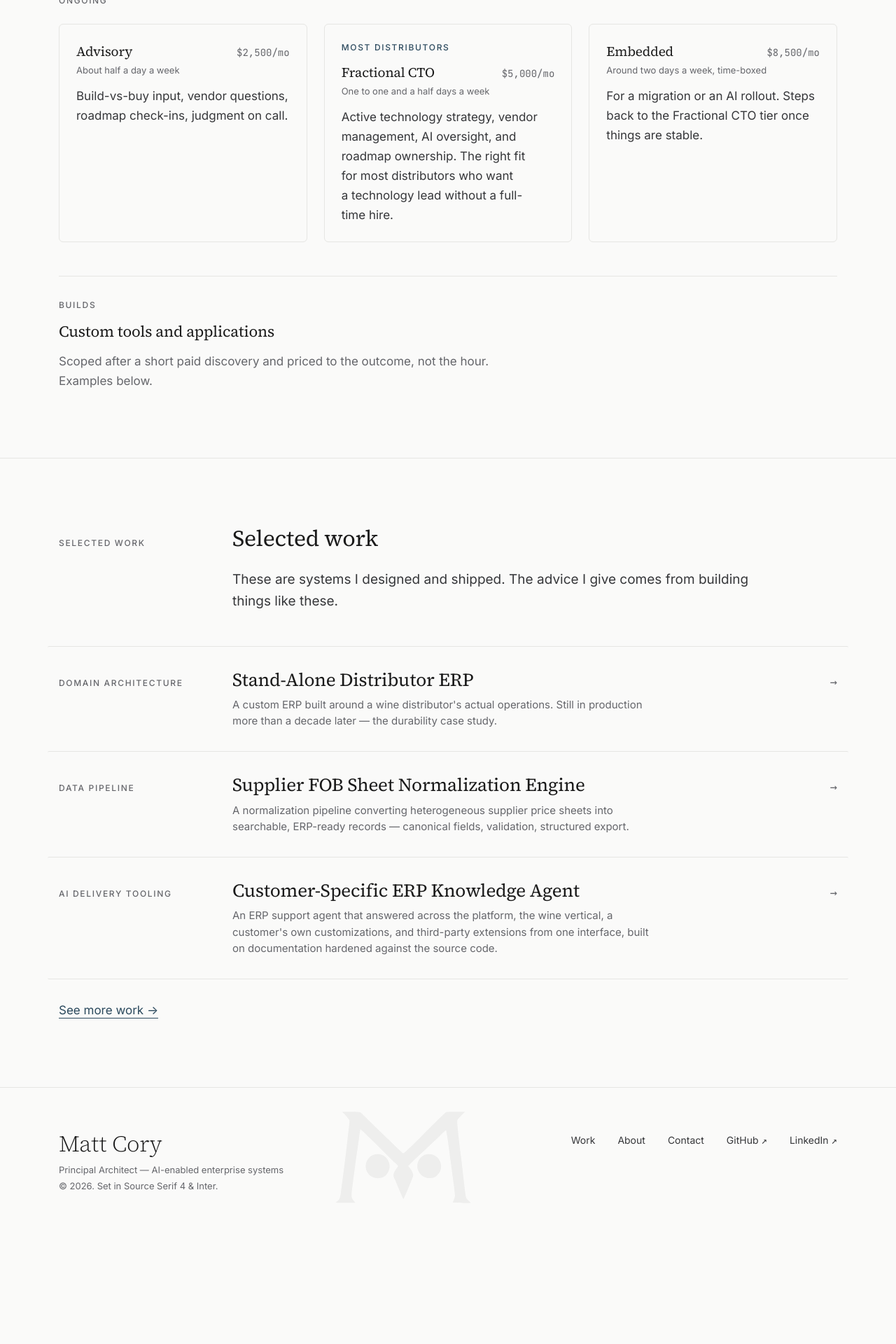
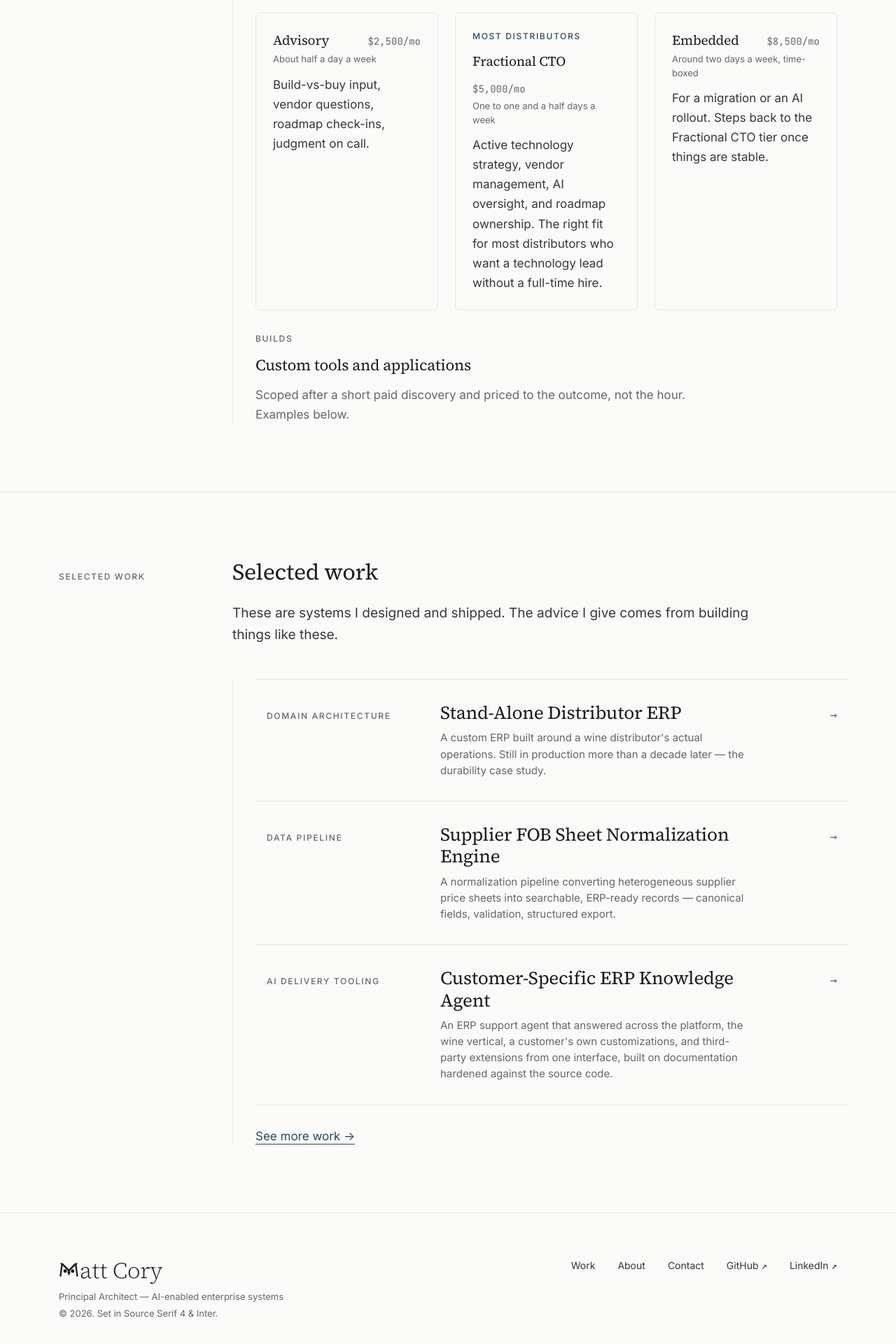
Before and after one commit to mattcory6000/beveragedata-site, a Next.js app: page / in a window 1280 px wide. Shown: the part 2088-4008 px from the top of the page at 70% size. Before the commit the page ends 3841 px from the top, so only its background shows below. Built offline with nearby package versions, Linux system fonts and the light colour scheme.

Commit message:
feat: restructure layout for Services and Footer sections with new grid system

```diff
--- a/app/page.tsx
+++ b/app/page.tsx
@@ -78,17 +78,28 @@ export default function HomePage() {
 
       <section className="section">
         <div className="container">
-          <div className="section-head">
+          <div className="section-body-grid">
+            {/* Left rail */}
             <div className="eyebrow">Selected work</div>
+
+            {/* Content column */}
             <div>
               <h2 className="section-title">Selected work</h2>
               <p className="lede" style={{ marginTop: 24 }}>
                 These are systems I designed and shipped. The advice I give comes from building
                 things like these.
               </p>
-            </div>
-          </div>
-          <div className="work-list">
+
+              {/* Bracketed group: left rule ties the rows to "Selected work" */}
+              <div
+                style={{
+                  marginTop: "var(--s-7)",
+                  borderLeft: "1px solid var(--rule)",
+                  paddingLeft: "var(--s-6)"
+                }}
+              >
+                {/* Offset the work-row's negative left margin so rows don't cross the rule */}
+                <div className="work-list" style={{ marginLeft: "var(--s-4)" }}>
                   {featuredCaseStudies.map((caseStudy) => (
                     <WorkRow
                       key={caseStudy.slug}
@@ -105,6 +116,9 @@ export default function HomePage() {
                   </Link>
                 </div>
               </div>
+            </div>
+          </div>
+        </div>
       </section>
     </>
   );
--- a/components/Footer.tsx
+++ b/components/Footer.tsx
@@ -8,10 +8,40 @@ export function Footer() {
 
   return (
     <footer className="footer">
-      <Owl aria-hidden="true" className="footer-owl" />
       <div className="container footer-inner">
         <div>
-          <div className="footer-wordmark">Matt Cory</div>
+          {/*
+            Owl-as-M dial-in levers — adjust these three values to tune the M:
+              --owl-m-size:    owl height/width relative to font-size (cap height ≈ 0.72em)
+              --owl-m-nudge:   vertical shift in em; positive moves owl down toward baseline
+              --owl-m-bearing: right margin between owl and "att"
+          */}
+          <div
+            className="footer-wordmark"
+            style={
+              {
+                "--owl-m-size": "0.9em",
+                "--owl-m-nudge": "0.08em",
+                "--owl-m-bearing": "0.04em"
+              } as React.CSSProperties
+            }
+          >
+            <span className="sr-only">M</span>
+            <span
+              aria-hidden="true"
+              style={{
+                display: "inline-block",
+                width: "var(--owl-m-size)",
+                height: "var(--owl-m-size)",
+                verticalAlign: "baseline",
+                transform: "translateY(var(--owl-m-nudge))",
+                marginRight: "var(--owl-m-bearing)"
+              }}
+            >
+              <Owl aria-hidden="true" />
+            </span>
+            att Cory
+          </div>
           <div className="footer-meta">Principal Architect — AI-enabled enterprise systems</div>
           <div className="footer-meta" style={{ marginTop: 4 }}>
             &copy; {year}. Set in Source Serif 4 &amp; Inter.
--- a/components/Services.tsx
+++ b/components/Services.tsx
@@ -35,24 +35,33 @@ export function Services() {
   return (
     <section className="section">
       <div className="container">
-        <div className="section-head">
+        <div className="section-body-grid">
+          {/* Left rail */}
           <div className="eyebrow">Services</div>
+
+          {/* Content column — all children share this left edge */}
           <div>
             <h2 className="section-title">How I work</h2>
             <p className="lede" style={{ marginTop: 24 }}>
               Most engagements start with a short paid audit, then move to a monthly retainer sized
               to how much you need.
             </p>
-          </div>
-        </div>
 
-        {/* Start here — full-width emphasized block */}
+            {/* Bracketed child group: left rule ties all three to "How I work" */}
+            <div
+              style={{
+                marginTop: "var(--s-7)",
+                borderLeft: "1px solid var(--rule)",
+                paddingLeft: "var(--s-6)"
+              }}
+            >
+              {/* Start here — lead block, heaviest weight */}
               <div
                 style={{
                   border: "var(--border)",
                   borderRadius: "var(--radius-md)",
                   padding: "var(--s-6)",
-            marginBottom: "var(--s-7)"
+                  marginBottom: "var(--s-6)"
                 }}
               >
                 <div className="eyebrow" style={{ marginBottom: "var(--s-4)" }}>Start here</div>
@@ -89,8 +98,8 @@ export function Services() {
                 </p>
               </div>
 
-        {/* Ongoing — three-column tier grid */}
-        <div style={{ marginBottom: "var(--s-7)" }}>
+              {/* Ongoing — three-column tier row, medium weight */}
+              <div style={{ marginBottom: "var(--s-6)" }}>
                 <div className="eyebrow" style={{ marginBottom: "var(--s-5)" }}>Ongoing</div>
                 <div className="services-tiers">
                   {tiers.map((tier) => (
@@ -150,13 +159,8 @@ export function Services() {
                 </div>
               </div>
 
-        {/* Builds — quiet bridge into Selected Work */}
-        <div
-          style={{
-            paddingTop: "var(--s-6)",
-            borderTop: "1px solid var(--rule)"
-          }}
-        >
+              {/* Builds — quiet bridge, lightest weight, no border */}
+              <div>
                 <div className="eyebrow" style={{ marginBottom: "var(--s-3)" }}>Builds</div>
                 <div
                   style={{
@@ -171,9 +175,12 @@ export function Services() {
                   Custom tools and applications
                 </div>
                 <p style={{ color: "var(--ink-3)" }}>
-            Scoped after a short paid discovery and priced to the outcome, not the hour. Examples
-            below.
+                  Scoped after a short paid discovery and priced to the outcome, not the hour.
+                  Examples below.
                 </p>
+              </div>
+            </div>
+          </div>
         </div>
       </div>
     </section>
--- a/styles/globals.css
+++ b/styles/globals.css
@@ -287,6 +287,26 @@ hr {
 
 .prose { max-width: var(--measure-prose); }
 
+.sr-only {
+  position: absolute;
+  width: 1px;
+  height: 1px;
+  padding: 0;
+  margin: -1px;
+  overflow: hidden;
+  clip: rect(0, 0, 0, 0);
+  white-space: nowrap;
+  border-width: 0;
+}
+
+/* ---------- SECTION BODY GRID ---------- */
+.section-body-grid {
+  display: grid;
+  grid-template-columns: 200px 1fr;
+  gap: var(--s-7);
+  align-items: baseline;
+}
+
 /* ---------- NAV ---------- */
 .nav {
   position: sticky;
@@ -352,18 +372,6 @@ hr {
   margin-top: auto;
   border-top: 1px solid var(--rule);
   padding: var(--s-8) 0 var(--s-7);
-  position: relative;
-  overflow: hidden;
-}
-.footer-owl {
-  position: absolute;
-  right: var(--content-pad);
-  bottom: 0;
-  height: clamp(120px, 18vw, 200px);
-  width: clamp(120px, 18vw, 200px);
-  color: var(--ink);
-  opacity: 0.05;
-  pointer-events: none;
 }
 .footer-inner {
   display: flex;
@@ -846,6 +854,7 @@ hr {
 
 @media (max-width: 760px) {
   .section-head,
+  .section-body-grid,
   .work-row,
   .cs-block,
   .about-grid,
```
Lines whose indentation alone changed are shown as unchanged.
